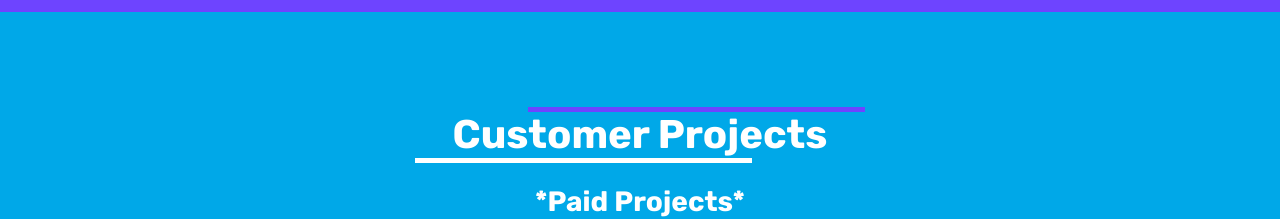
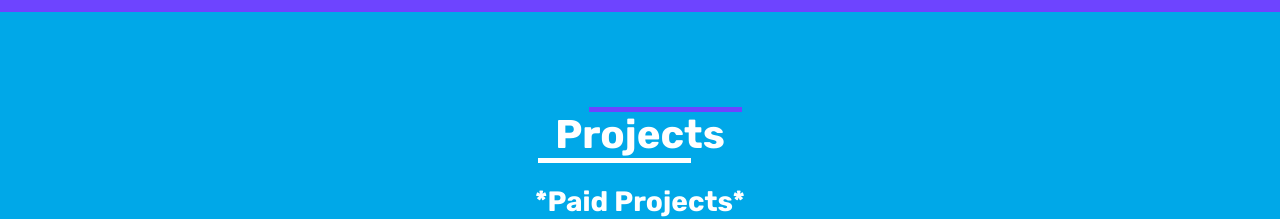
Before and after one commit to Amermob/react-portfolio, a React (Vite) app: page / in a window 1280 px wide. Shown: the part 1188-1407 px from the top of the page. Built offline with nearby package versions, Linux system fonts and the light colour scheme.

Commit message:
Update Portfolio.jsx

```diff
--- a/src/Portfolio.jsx
+++ b/src/Portfolio.jsx
@@ -15,7 +15,7 @@ export default function Portfolio() {
       <Landing />
       <Title title={"about me"} />
       <Me />
-      <Title title={"Customer Projects"} />
+      <Title title={"Projects"} />
       <AllProjects />
       <Title title={"Contacts"} />
       <Contacts />
```
